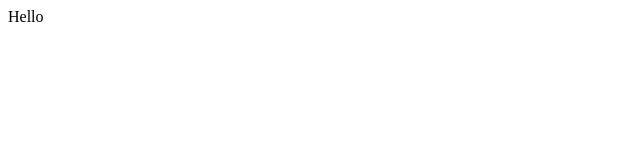
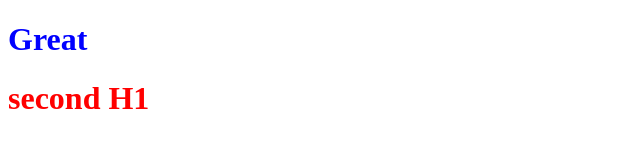
Before and after one commit to thinker732/dom-javascrit-game, a plain HTML site: page index.html in a window 1280 px wide. Shown: the whole page, without its empty margins (0-640 px from the left). Drawn offline with Linux system fonts and the light colour scheme.

Commit message:
select element

```diff
--- a/index.html
+++ b/index.html
@@ -6,8 +6,20 @@
     <meta name="viewport" content="width=device-width, initial-scale=1.0">
     <title>Document</title>
 </head>
+<style>
+
+    h1{
+        color: red;
+    }
+
+    .first{
+        color: blue;
+    }
+
+</style>
 <body>
-    <h1>Test</h1>
+    <h1 class="first">Test</h1>
+    <h1 >Test2</h1>
     <script src="./index.js"></script>
 </body>
 </html>
--- a/index.js
+++ b/index.js
@@ -1,2 +1,10 @@
 console.dir(document);
-document.body.textContent = "Hello";
+//document.body.textContent = "Hello";
+
+const elH1 = document.querySelector("h1");
+
+const allH1 = document.querySelectorAll("h1");
+
+elH1.textContent = "Great";
+
+allH1[1].textContent = "second H1";
```
